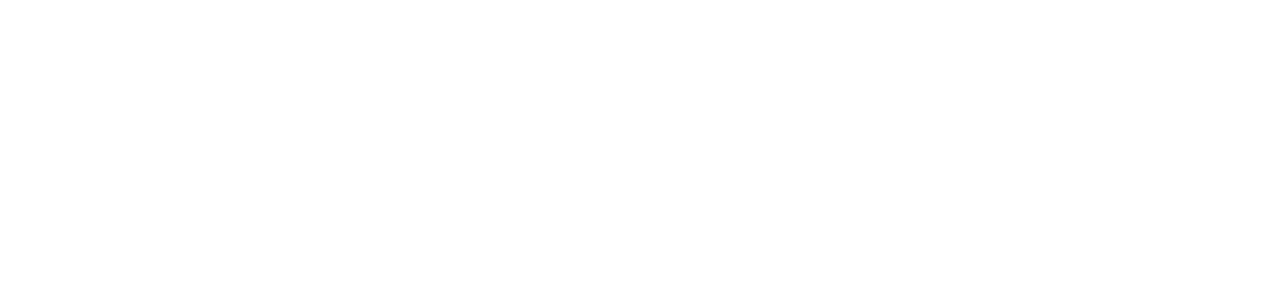
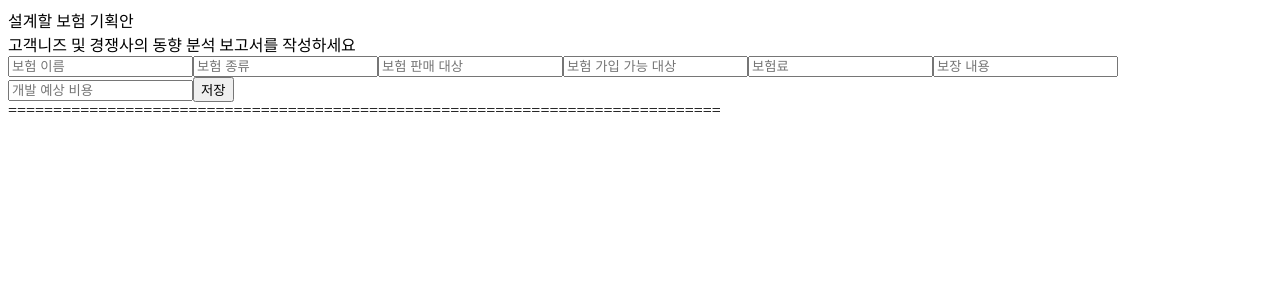
Before and after one commit to MJ23-2Team/FRONT-END, a React (Create React App) app: page /designInsurances in a window 1280 px wide. Before the commit this address had no page. Shown: the top 300 px of the page. Built offline with nearby package versions, Linux system fonts and the light colour scheme.

Commit message:
getReport, ManageInsurancePlan

```diff
--- a/src/App.js
+++ b/src/App.js
@@ -7,6 +7,8 @@ import SeongPage from "./component/page/SeongPage";
 import HyunPage from "./component/page/HyunPage";
 import Register from "./user/customer/Register";
 import Login from "./user/customer/Login";
+import ManageInsurancePlan from "./user/employee/insuranceDevelopment/ManageInsurancePlan";
+import DesignInsurance from "./user/employee/insuranceDevelopment/DesignInsurance";
 
 const App = () => {
   return (
@@ -19,6 +21,8 @@ const App = () => {
         <Route path="/hyun" element={<HyunPage />} />
         <Route path="/login" element={<Login />} />
         <Route path="/register" element={<Register />} />
+        <Route path="/manageInsurancePlan" element={<ManageInsurancePlan />} />
+        <Route path="/designInsurances" element={<DesignInsurance />} />
       </Routes>
     </>
   );
--- a/src/component/page/HyunPage.js
+++ b/src/component/page/HyunPage.js
@@ -1,3 +1,15 @@
-const HyunPage = () => {};
+import CreateInsurancePlan from "../../user/employee/insuranceDevelopment/CreateInsurancePlan";
+import GetReports from "../../user/employee/insuranceDevelopment/GetReports";
+import DesignInsurance from "../../user/employee/insuranceDevelopment/DesignInsurance";
+
+const HyunPage = () => {
+  return (
+    <div>
+      <CreateInsurancePlan />
+      <GetReports />
+      <DesignInsurance />
+    </div>
+  );
+};
 
 export default HyunPage;
--- /dev/null
+++ b/src/user/employee/insuranceDevelopment/CreateInsurancePlan.js
@@ -0,0 +1,42 @@
+import { createInsurancePlan } from "./InsuranceDevelopment";
+import { useState } from "react";
+
+const CreateInsurancePlan = () => {
+  const [data, setData] = useState({});
+  const onHandleChangeData = (e) => {
+    setData(() => e.target.value);
+  };
+  const onSubmitHandle = () => {
+    if (data) {
+      createInsurancePlan(data).then((res) => alert(res.data.message));
+    } else {
+      alert("값을 입력해주세요");
+    }
+  };
+
+  return (
+    <>
+      <div>새상품 기획</div>
+      <div>고객니즈 및 경쟁사의 동향 분석 보고서를 작성하세요 </div>
+      <input
+        type="text"
+        name="report"
+        placeholder="report"
+        onChange={(e) => onHandleChangeData(e)}
+      />
+
+      <button
+        onClick={() => {
+          onSubmitHandle();
+        }}
+      >
+        기획 저장
+      </button>
+      <div>
+        ===============================================================================
+      </div>
+    </>
+  );
+};
+
+export default CreateInsurancePlan;
--- /dev/null
+++ b/src/user/employee/insuranceDevelopment/DesignInsurance.js
@@ -0,0 +1,78 @@
+import { designInsurance } from "./InsuranceDevelopment";
+import { useState } from "react";
+
+const DesignInsurance = () => {
+  const [data, setData] = useState({});
+  const onHandleChangeData = (e) => {
+    setData((prevData) => ({ ...prevData, [e.target.name]: e.target.value }));
+  };
+  const onSubmitHandle = () => {
+    if (data) {
+      designInsurance(data).then((res) => alert(res.data.message));
+    } else {
+      alert("값을 입력해주세요");
+    }
+  };
+
+  return (
+    <>
+      <div>설계할 보험 기획안</div>
+      <div>{data.planReport}</div> {/* 수정 요망 */}
+      <div>고객니즈 및 경쟁사의 동향 분석 보고서를 작성하세요 </div>
+      <input
+        type="text"
+        name="insuranceName"
+        placeholder="보험 이름"
+        onChange={(e) => onHandleChangeData(e)}
+      />
+      <input
+        type="text"
+        name="insuranceType"
+        placeholder="보험 종류"
+        onChange={(e) => onHandleChangeData(e)}
+      />
+      <input
+        type="text"
+        name="salesTarget"
+        placeholder="보험 판매 대상"
+        onChange={(e) => onHandleChangeData(e)}
+      />
+      <input
+        type="text"
+        name="canRegistTarget"
+        placeholder="보험 가입 가능 대상"
+        onChange={(e) => onHandleChangeData(e)}
+      />
+      <input
+        type="number"
+        name="payment"
+        placeholder="보험료"
+        onChange={(e) => onHandleChangeData(e)}
+      />
+      <input
+        type="text"
+        name="guarantee"
+        placeholder="보장 내용"
+        onChange={(e) => onHandleChangeData(e)}
+      />
+      <input
+        type="number"
+        name="estimatedDevelopment"
+        placeholder="개발 예상 비용"
+        onChange={(e) => onHandleChangeData(e)}
+      />
+      <button
+        onClick={() => {
+          onSubmitHandle();
+        }}
+      >
+        저장
+      </button>
+      <div>
+        ===============================================================================
+      </div>
+    </>
+  );
+};
+
+export default DesignInsurance;
--- /dev/null
+++ b/src/user/employee/insuranceDevelopment/GetReports.js
@@ -0,0 +1,53 @@
+import React, { useEffect, useState } from "react";
+import { getReports, deleteInsurancePlan } from "./InsuranceDevelopment";
+import { Link } from "react-router-dom";
+
+const GetReports = () => {
+  const [insurances, setInsurances] = useState([]);
+  const [checked, setchecked] = useState([]);
+
+  useEffect(() => {
+    getReports().then((res) => {
+      setInsurances(res.data);
+    });
+  }, []);
+
+  return (
+    <div>
+      <div>수정하거나 삭제할 보험 기획안의 번호를 입력해주세요.</div>
+      {insurances &&
+        insurances.map((insurance, index) => {
+          return (
+            <div key={index}>
+              <div>
+                <input
+                  type="radio"
+                  id={insurance.insuranceID}
+                  name="report"
+                  onClick={() => {
+                    setchecked(
+                      document.querySelector('input[name="report"]:checked')
+                    );
+                  }}
+                />
+                {insurance.planReport}
+              </div>
+            </div>
+          );
+        })}
+      <Link to={"/manageInsurancePlan"} state={{ insuranceID: checked.id }}>
+        {/* <Link to="/manageInsurancePlan"> */}
+        <button>수정</button>
+      </Link>
+      <button
+        onClick={() => {
+          // deleteInsurancePlan();
+          console.log(document.querySelector('input[name="report"]:checked'));
+        }}
+      >
+        삭제
+      </button>
+    </div>
+  );
+};
+export default GetReports;
--- /dev/null
+++ b/src/user/employee/insuranceDevelopment/InsuranceDevelopment.js
@@ -0,0 +1,25 @@
+import request from "../../../component/common/axios";
+
+export const createInsurancePlan = async (data) => {
+  return await request.post(`insuranceDevelopment/plan?report=` + data);
+};
+
+export const manageInsurancePlan = async (data) => {
+  return await request.put(`insuranceDevelopment/plan`, data);
+};
+
+export const getReports = async () => {
+  return await request.get(`insuranceDevelopment/reports`);
+};
+
+export const getPlannedInsurances = async () => {
+  return await request.get(`insuranceDevelopment/planned`);
+};
+
+export const deleteInsurancePlan = async (data) => {
+  return await request.delete(`insuranceDevelopment/plan?id=` + data);
+};
+
+export const designInsurance = async (data) => {
+  return await request.put(`insuranceDevelopment/plan`, data);
+};
--- /dev/null
+++ b/src/user/employee/insuranceDevelopment/ManageInsurancePlan.js
@@ -0,0 +1,49 @@
+import { manageInsurancePlan } from "./InsuranceDevelopment";
+import { useState } from "react";
+import { useLocation } from "react-router-dom";
+
+const ManageInsurancePlan = () => {
+  const location = useLocation();
+  const [data, setData] = useState({});
+  const onHandleChangeData = (e) => {
+    setData((prevData) => ({ ...prevData, [e.target.name]: e.target.value }));
+  };
+  const onSubmitHandle = () => {
+    if (data) {
+      manageInsurancePlan(data).then((res) => alert(res.data.message));
+    } else {
+      alert("값을 입력해주세요");
+    }
+  };
+
+  return (
+    <>
+      <div>기존 상품 기획</div>
+      <div>고객니즈 및 경쟁사의 동향 분석 보고서를 작성하세요 </div>
+      <input
+        type="text"
+        name="planReport"
+        placeholder="report"
+        onChange={(e) => onHandleChangeData(e)}
+      />
+
+      <button
+        onClick={() => {
+          setData((prevData) => ({
+            insuranceID: location.state.insuranceID,
+            ...prevData,
+          }));
+          // console.log(data);
+          onSubmitHandle(data);
+        }}
+      >
+        기획 저장
+      </button>
+      <div>
+        ===============================================================================
+      </div>
+    </>
+  );
+};
+
+export default ManageInsurancePlan;
```
Also changed, not shown: src/user/employee/insuranceDevelopment/GetPlannedInsurances.js (added, +48 -0 lines).
